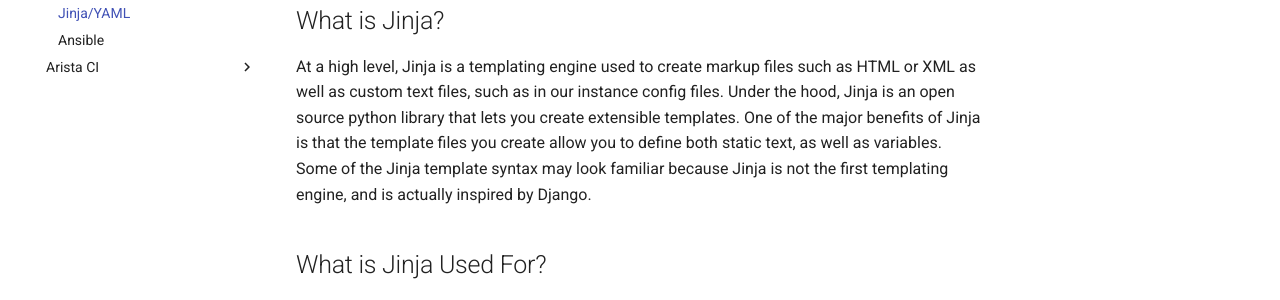
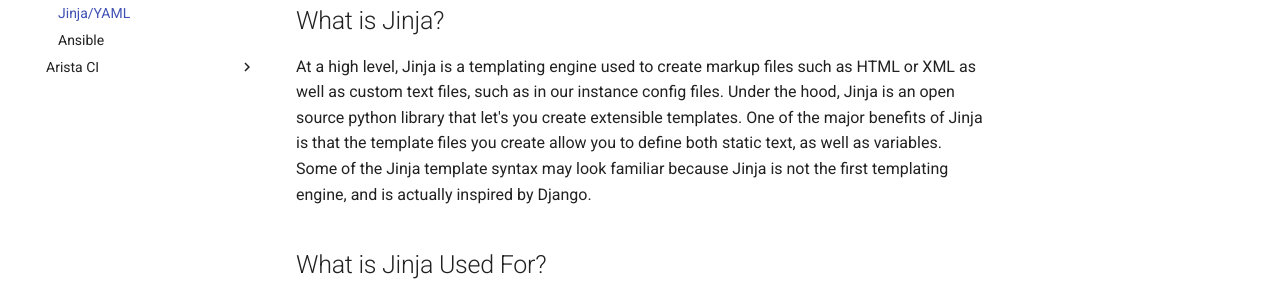
Before and after one commit to aristanetworks/avd-workshops, an MkDocs documentation site: the page built from workshops/jinja-yaml.md, in a window 1280 px wide and 900 px high, scrolled down 8960 px. Shown: the part 203-503 px from the top of the window. Built offline with MkDocs 1.6.1 and Material for MkDocs 9.7.7, drawn with Linux system fonts in a browser that asks for light colours; emoji names are drawn with the system emoji font; comment, search, counter and statistics services are not loaded; some of the changed text lies outside the part shown.

Commit message:
jinja-yaml - correct several contractions for let's and what's
jinja-yaml - correct several contractions
- lets > let's
- whats > what's

````diff
--- a/workshops/jinja-yaml.md
+++ b/workshops/jinja-yaml.md
@@ -213,7 +213,7 @@
 
 ### Nested Data Structures
 
-One of the double-edged parts of YAML is that it can be quite complex. This is good because it is very flexible for how we can build our data model, but it also means that model can get out of control. YAML syntax is hierarchical, and at the same time, just about every construct we covered previous to this can be nested within each other. Lets take a look at some nested data structures that illustrate this.
+One of the double-edged parts of YAML is that it can be quite complex. This is good because it is very flexible for how we can build our data model, but it also means that model can get out of control. YAML syntax is hierarchical, and at the same time, just about every construct we covered previous to this can be nested within each other. Let's take a look at some nested data structures that illustrate this.
 
 In this first example we will have a list of dictionaries:
 
@@ -282,7 +282,7 @@
 
 ## YAML File Examples
 
-Now that we have gone through all the most common constructs within a YAML file used for variables for network device configs, lets see what some complete files would look like for a real world environment.
+Now that we have gone through all the most common constructs within a YAML file used for variables for network device configs, let's see what some complete files would look like for a real world environment.
 
 ### Network Config Example
 
@@ -438,7 +438,7 @@
 
 ## What is Jinja?
 
-At a high level, Jinja is a templating engine used to create markup files such as HTML or XML as well as custom text files, such as in our instance config files. Under the hood, Jinja is an open source python library that lets you create extensible templates. One of the major benefits of Jinja is that the template files you create allow you to define both static text, as well as variables. Some of the Jinja template syntax may look familiar because Jinja is not the first templating engine, and is actually inspired by Django.
+At a high level, Jinja is a templating engine used to create markup files such as HTML or XML as well as custom text files, such as in our instance config files. Under the hood, Jinja is an open source python library that let's you create extensible templates. One of the major benefits of Jinja is that the template files you create allow you to define both static text, as well as variables. Some of the Jinja template syntax may look familiar because Jinja is not the first templating engine, and is actually inspired by Django.
 
 ## What is Jinja Used For?
 
@@ -577,7 +577,7 @@
 clock timezone {{ global['clock']['timezone']}}
 ```
 
-As you can see, the variable has many parameters in them. Lets walk through these parameters using the `aaa authentication` config line.
+As you can see, the variable has many parameters in them. Let's walk through these parameters using the `aaa authentication` config line.
 
 `global`:  Global is the name of the vars file when we registered it in our Ansible playbook. You can register this as anything you want.
 
@@ -608,7 +608,7 @@
 
 Conditionals, such as `{% if %}`, `{% elif %}`, and `{% else %}`, as well as `{% for %}` loops are extremely helpful for either configurations that may apply to only a subset of devices you are generating configurations for. Additionally, for loops are a must to efficiently work through nested data structures like lists of lists or lists of dictionaries.
 
-Lets start our statements journey with conditionals, and where they can be helpful.
+Let's start our statements journey with conditionals, and where they can be helpful.
 
 In this first example we will look at the following portion of our `interfaces.yml` YAML vars file:
 
@@ -779,7 +779,7 @@
 {% endfor %}
 ```
 
-Lets analyze the sections of this template.
+Let's analyze the sections of this template.
 
 `dns`:  DNS is a variable that we are using to represent each item in the list. This can be anything you wish.
 
@@ -813,7 +813,7 @@
 ip name-server 208.67.222.222
 ```
 
-Now lets take a look at a slightly more complex, nested data structure, such as a dictionary with a list item. We will use the following portion from our data model:
+Now let's take a look at a slightly more complex, nested data structure, such as a dictionary with a list item. We will use the following portion from our data model:
 
 ```yaml
 # radius servers
@@ -831,7 +831,7 @@
 {% endfor %}
 ```
 
-Lets analyze the sections of this template.
+Let's analyze the sections of this template.
 
 `rsrv`:  This is a variable we are setting that represents each item in the list of the dictionary **`radius_servers`**.
 
@@ -845,7 +845,7 @@
 radius-server host 192.168.1.10 vrf MGMT key radiusserverkey
 ```
 
-While that was simple, what if we have something more complex, like a dictionary with a list of dictionaries? Lets take a look at how this would be represented in Jinja using the following YAML data model from our `global.yml` file.
+While that was simple, what if we have something more complex, like a dictionary with a list of dictionaries? Let's take a look at how this would be represented in Jinja using the following YAML data model from our `global.yml` file.
 
 ```yaml
 ntp:
@@ -868,7 +868,7 @@
 {% endfor %}
 ```
 
-Lets analyze the sections of this template.
+Let's analyze the sections of this template.
 
 `ntps`:  This is another variable we are setting that represents each item in the list of the dictionary **servers**.
 
@@ -932,7 +932,7 @@
 {% endfor %}
 ```
 
-Looking at this template, lets walk through whats happening. First, we have a for loop that is iterating through the top level dictionary keys in the YAML file itself. Those keys would be `Red` and `Blue`. Looking at the actual for loop syntax itself, we have some new parameters to look at:
+Looking at this template, let's walk through what's happening. First, we have a for loop that is iterating through the top level dictionary keys in the YAML file itself. Those keys would be `Red` and `Blue`. Looking at the actual for loop syntax itself, we have some new parameters to look at:
 
 `vrf`:  This is a variable the keys in the dictionary list are assigned to.
 
@@ -944,7 +944,7 @@
 
 After this we repeat the same loop logic, but for the nested dictionary. In this instance we create a new set of variables for the keys and values, only this time, those are assigned the values within the `vlans` dictionary, as called by the `vrf_values['vlans'].items()` parameter.
 
-Before we view the final output, lets look at what the variable output actually is. This will both make it clearer what they represent based on the data model, as well as show you a nice way to troubleshoot your template while you are working on it.
+Before we view the final output, let's look at what the variable output actually is. This will both make it clearer what they represent based on the data model, as well as show you a nice way to troubleshoot your template while you are working on it.
 
 First we will look at the `vrf` variables, and we will do this by changing the template to this:
 
@@ -986,7 +986,7 @@
 
 The first for loop runs and you can see `vrf=Red`. Then the nested loop runs twice due to there being two VLANs, and we can see both VLAN values. This then repeats for the second top level key, `Blue`.
 
-Now lets take a look at the `_params` variable. Changing the template to what follows and commenting out our initial variable, and adding a substitution line for the `_params` variable:
+Now let's take a look at the `_params` variable. Changing the template to what follows and commenting out our initial variable, and adding a substitution line for the `_params` variable:
 
 ```jinja
 {# Leaf evpn config #}
@@ -1178,7 +1178,7 @@
 
 ### Network Config Template Example
 
-Using all the above sections we have reviewed, lets put it all together into a template called `full_config.j2`, which renders an entire network config based on the `global.yml` and `interface.yml` YAML files.
+Using all the above sections we have reviewed, let's put it all together into a template called `full_config.j2`, which renders an entire device config based on the `global.yml` and `interface.yml` YAML files.
 
 The Jinja template would look as follows:
 
@@ -1276,7 +1276,7 @@
 
 # Final Output - Tying It All Together
 
-Lets put our full YAML data models below, as well as the output that is generated for `spine1-2` and `leaf1-2`:
+Let's put our full YAML data models below, as well as the output that is generated for `spine1-2` and `leaf1-2`:
 
 ??? eos-config annotate "global.yml"
 
````
